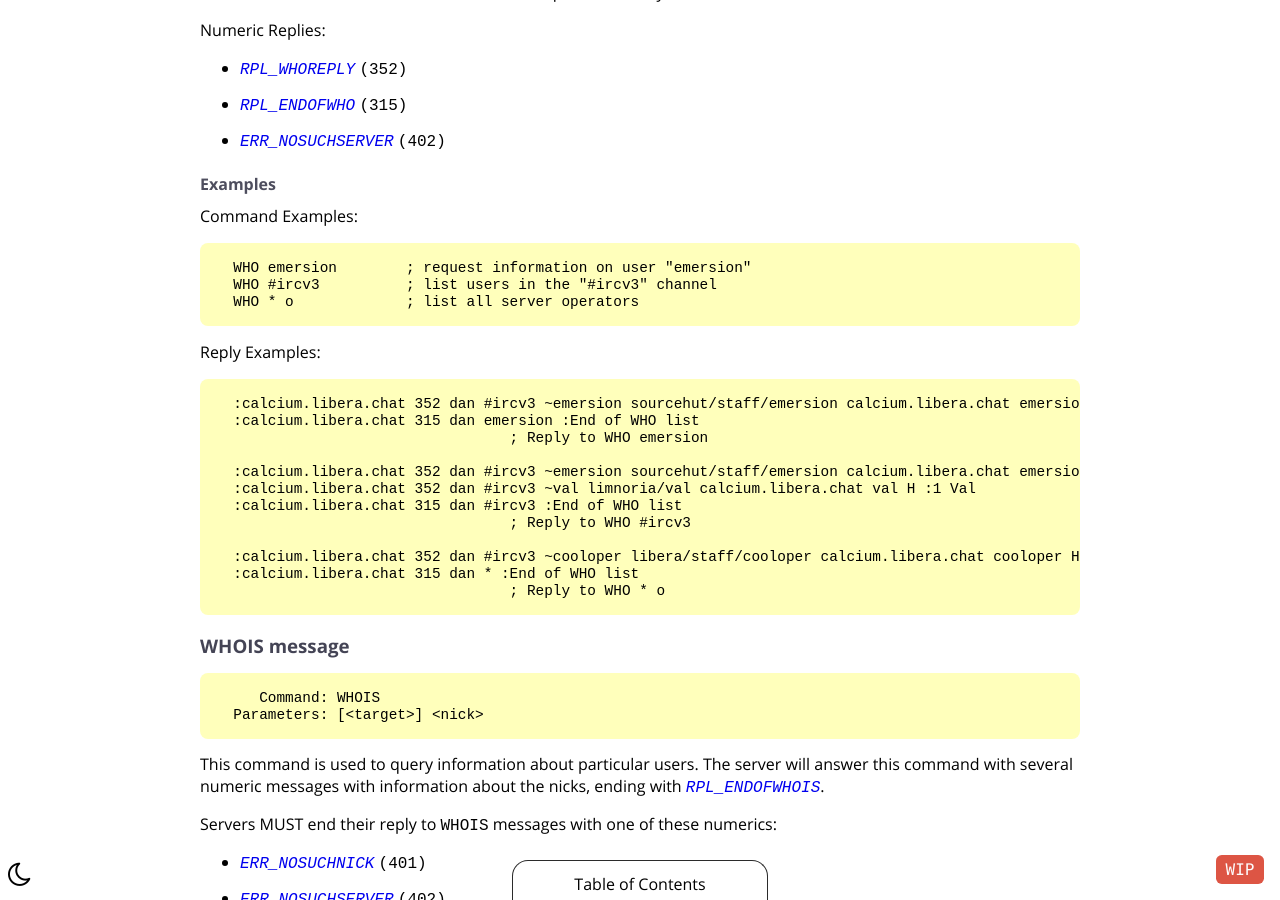
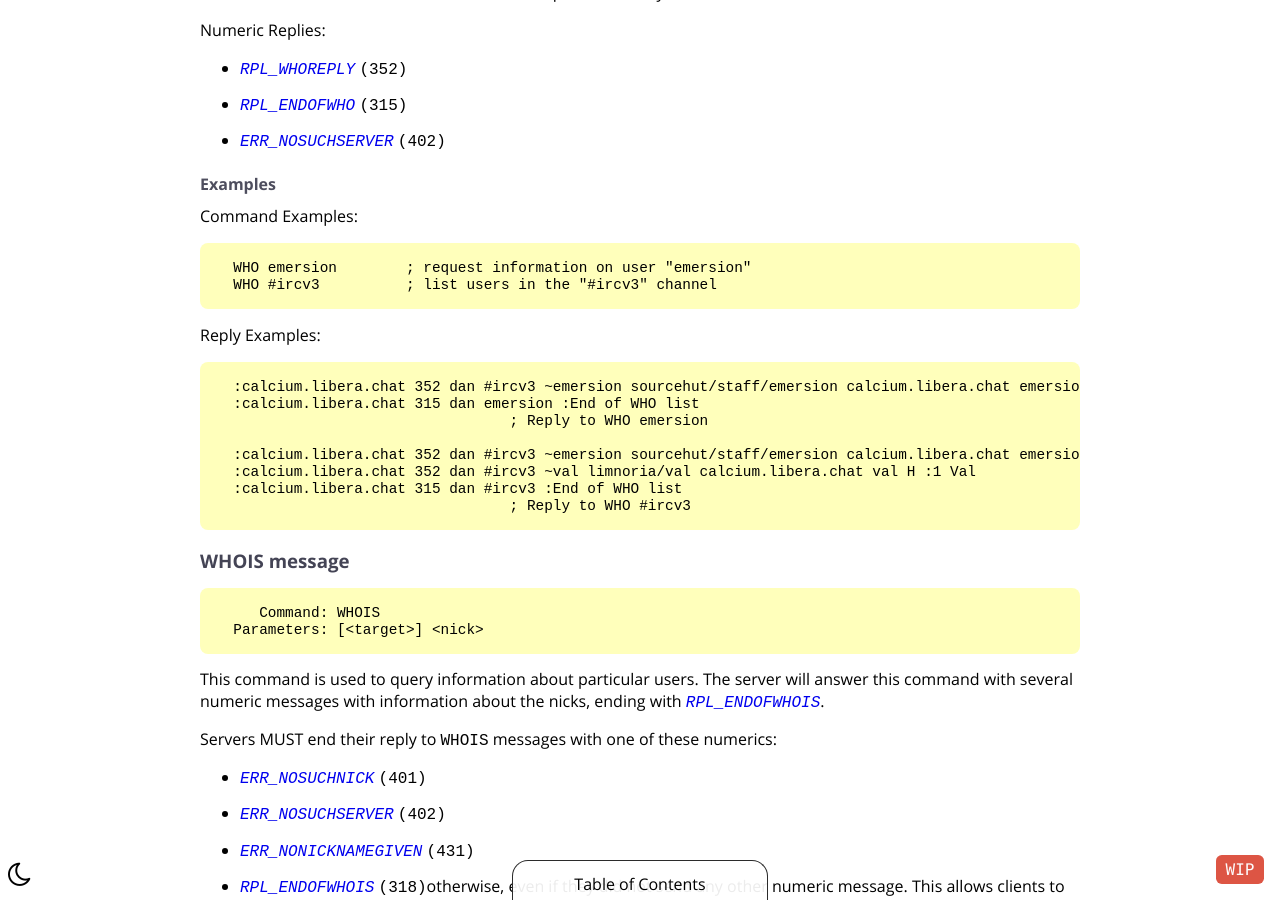
Before and after one commit to ircdocs/modern-irc, a Jekyll site: the page built from index.md, in a window 1280 px wide and 900 px high, scrolled down 37204 px. Built offline with Jekyll 4.4.1, drawn with Linux system fonts in a browser that asks for light colours.

Commit message:
Also drop examples with "o" flag

```diff
--- a/index.md
+++ b/index.md
@@ -1365,7 +1365,6 @@ Command Examples:
 
       WHO emersion        ; request information on user "emersion"
       WHO #ircv3          ; list users in the "#ircv3" channel
-      WHO * o             ; list all server operators
 
 Reply Examples:
 
@@ -1377,10 +1376,6 @@ Reply Examples:
       :calcium.libera.chat 352 dan #ircv3 ~val limnoria/val calcium.libera.chat val H :1 Val
       :calcium.libera.chat 315 dan #ircv3 :End of WHO list
                                       ; Reply to WHO #ircv3
-
-      :calcium.libera.chat 352 dan #ircv3 ~cooloper libera/staff/cooloper calcium.libera.chat cooloper H :3 Cool operator
-      :calcium.libera.chat 315 dan * :End of WHO list
-                                      ; Reply to WHO * o
 
 ### WHOIS message
 
```
